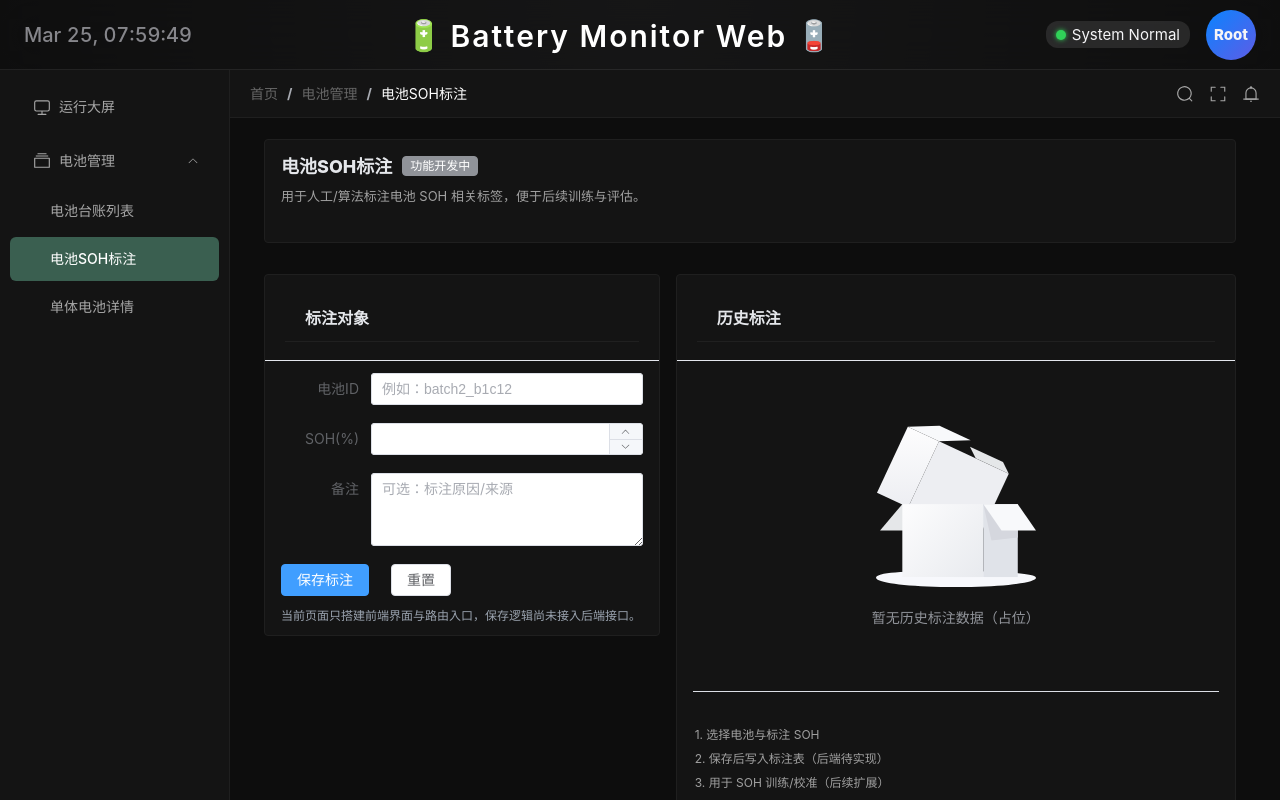
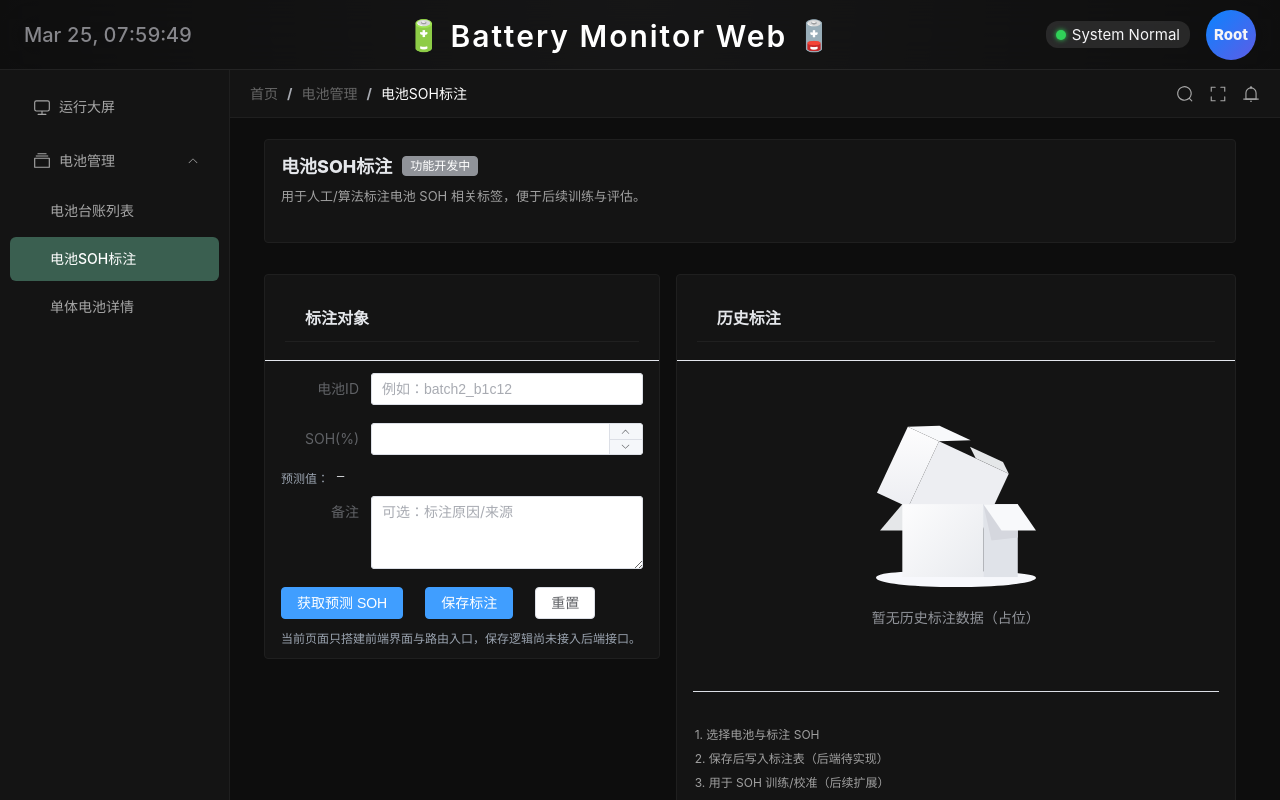
Before and after one commit to Yike-Lin/Battery_monitor_web, a Vue app: page /admin/soh-label in a window 1280 px wide. Built offline with nearby package versions, Linux system fonts and the light colour scheme; the HTML template or start-up script is replaced by a standard one.

Commit message:
电池SOH标注

```diff
--- a/src/views/admin/SohLabel.vue
+++ b/src/views/admin/SohLabel.vue
@@ -23,18 +23,37 @@
 
           <el-form :model="form" label-width="90px" class="form-dark" @submit.prevent>
             <el-form-item label="电池ID">
-              <el-input v-model="form.batteryCode" placeholder="例如：batch2_b1c12" clearable />
+              <el-input
+                v-model="form.batteryCode"
+                placeholder="例如：batch2_b1c12"
+                clearable
+                @keyup.enter="loadPredicted"
+              />
             </el-form-item>
 
             <el-form-item label="SOH(%)">
               <el-input-number v-model="form.sohPercent" :min="0" :max="100" :step="0.1" controls-position="right" style="width: 100%" />
             </el-form-item>
 
+            <div class="predicted-row">
+              <span class="muted">预测值：</span>
+              <span class="mono">
+                {{ predictedSohPercent != null ? predictedSohPercent.toFixed(2) + '%' : '—' }}
+              </span>
+            </div>
+
             <el-form-item label="备注">
               <el-input v-model="form.note" type="textarea" :rows="3" placeholder="可选：标注原因/来源" />
             </el-form-item>
 
             <div class="form-actions">
+              <el-button
+                type="primary"
+                :loading="predictLoading"
+                @click="loadPredicted"
+              >
+                获取预测 SOH
+              </el-button>
               <el-button type="primary" :disabled="saving" @click="onSaveClick">
                 保存标注
               </el-button>
@@ -72,6 +91,7 @@
 </template>
 
 <script setup lang="ts">
+import axios from 'axios'
 import { reactive, ref } from 'vue'
 import { ElMessage } from 'element-plus'
 
@@ -88,6 +108,70 @@ const form = reactive<SohLabelForm>({
 })
 
 const saving = ref(false)
+const predictLoading = ref(false)
+const predictedSohPercent = ref<number | null>(null)
+
+let inFlightPredict: Promise<void> | null = null
+
+type BatteryListPageResp = {
+  content?: Array<{
+    id: number
+    batteryCode?: string
+    sohPercent?: number | null
+  }>
+}
+
+async function loadPredicted() {
+  if (inFlightPredict) return
+
+  const code = (form.batteryCode || '').trim()
+  if (!code) {
+    ElMessage.warning('请先填写电池ID')
+    return
+  }
+
+  predictLoading.value = true
+  predictedSohPercent.value = predictedSohPercent.value
+
+  inFlightPredict = (async () => {
+    try {
+      // 复用台账列表的 SOH 预测结果：/api/batteries 会直接返回 sohPercent
+      const resp = await axios.get<BatteryListPageResp>('/api/batteries', {
+        params: { page: 0, size: 10, batteryCode: code },
+      })
+
+      const row = resp.data?.content?.[0]
+      if (!row) {
+        ElMessage.error(`未找到电池：${code}`)
+        predictedSohPercent.value = null
+        form.sohPercent = null
+        return
+      }
+
+      if (row.sohPercent != null) {
+        const v = Number(row.sohPercent)
+        predictedSohPercent.value = v
+        form.sohPercent = v
+        return
+      }
+
+      // sohPercent 为空时：复用后端预测入口 /{id}/soh-recalculate
+      const updated = await axios.post(`/api/batteries/${row.id}/soh-recalculate`)
+      const soh = updated.data?.sohPercent != null ? Number(updated.data.sohPercent) : null
+      predictedSohPercent.value = soh
+      form.sohPercent = soh
+    } catch (e: any) {
+      const msg = e?.response?.data || e?.message || '获取预测失败'
+      ElMessage.error(msg)
+    }
+  })()
+    .finally(() => {
+      inFlightPredict = null
+      predictLoading.value = false
+    })
+
+  return inFlightPredict
+}
 
 const onSaveClick = async () => {
   saving.value = true
@@ -102,6 +186,7 @@ const onResetClick = () => {
   form.batteryCode = ''
   form.sohPercent = null
   form.note = ''
+  predictedSohPercent.value = null
 }
 </script>
 
@@ -239,4 +324,23 @@ const onResetClick = () => {
   font-size: 12px;
   line-height: 24px;
 }
+
+.predicted-row {
+  margin-top: -4px;
+  margin-bottom: 10px;
+  display: flex;
+  align-items: center;
+  gap: 8px;
+}
+
+.muted {
+  color: #9aa3af;
+  font-size: 12px;
+}
+
+.mono {
+  color: #e5e7eb;
+  font-family: 'Courier New', monospace;
+  font-size: 12px;
+}
 </style>
```
